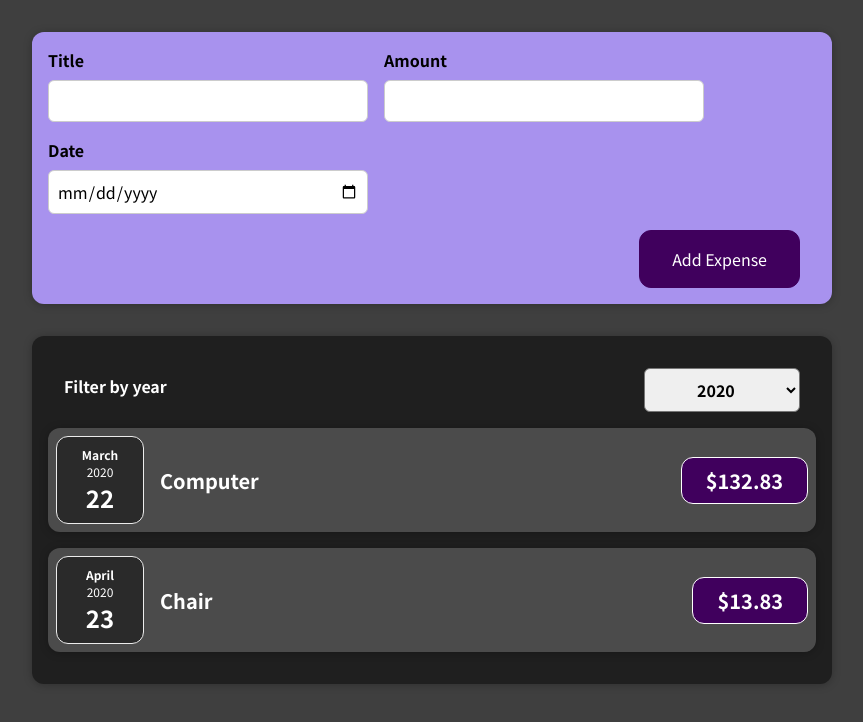
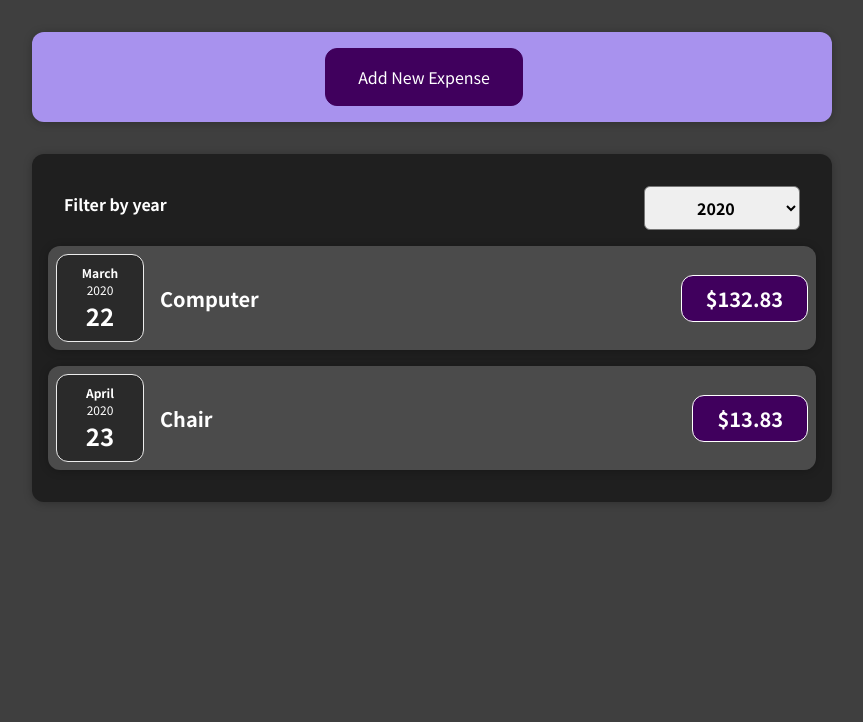
Before and after one commit to Afanasievov/udemy-react-complete-guide, a React (Create React App) app: page / in a window 1280 px wide. Shown: the top 722 px of the page, without its empty margins (208-1071 px from the left). Built offline with nearby package versions, Linux system fonts and the light colour scheme.

Commit message:
show form conditionally

```diff
--- a/src/components/NewExpense/ExpenseForm.js
+++ b/src/components/NewExpense/ExpenseForm.js
@@ -1,7 +1,7 @@
 import { useState } from 'react';
 import './ExpenseForm.css';
 
-const ExpenseForm = ({ onSaveExpenseData }) => {
+const ExpenseForm = ({ onSaveExpenseData, onCancel }) => {
   const [enteredTitle, setEnteredTitle] = useState('');
   const [enteredAmount, setEnteredAmount] = useState('');
   const [enteredDate, setEnteredDate] = useState('');
@@ -63,6 +63,9 @@
         </div>
       </div>
       <div className="new-expense__actions">
+        <button type="button" onClick={onCancel}>
+          Cancel
+        </button>
         <button type="submit">Add Expense</button>
       </div>
     </form>
--- a/src/components/NewExpense/NewExpense.js
+++ b/src/components/NewExpense/NewExpense.js
@@ -1,20 +1,42 @@
+import { useState } from 'react';
 import ExpenseForm from './ExpenseForm';
 import './NewExpense.css';
 
 const NewExpense = ({ onAddExpense }) => {
+  const [isEditing, setIsEditing] = useState(false);
+
   const saveExpenseDataHandler = (enteredExpenseData) => {
     const expenseData = {
       ...enteredExpenseData,
       id: Math.random().toString(),
     };
     onAddExpense(expenseData);
+    setIsEditing(false);
   };
 
-  return (
-    <div className="new-expense">
-      <ExpenseForm onSaveExpenseData={saveExpenseDataHandler} />
-    </div>
+  const startEditingHandler = () => {
+    setIsEditing(true);
+  };
+
+  const stopEditingHandler = () => {
+    setIsEditing(false);
+  };
+
+  let content = (
+    <button type="button" onClick={startEditingHandler}>
+      Add New Expense
+    </button>
   );
+  if (isEditing) {
+    content = (
+      <ExpenseForm
+        onSaveExpenseData={saveExpenseDataHandler}
+        onCancel={stopEditingHandler}
+      />
+    );
+  }
+
+  return <div className="new-expense">{content}</div>;
 };
 
 export default NewExpense;
```
